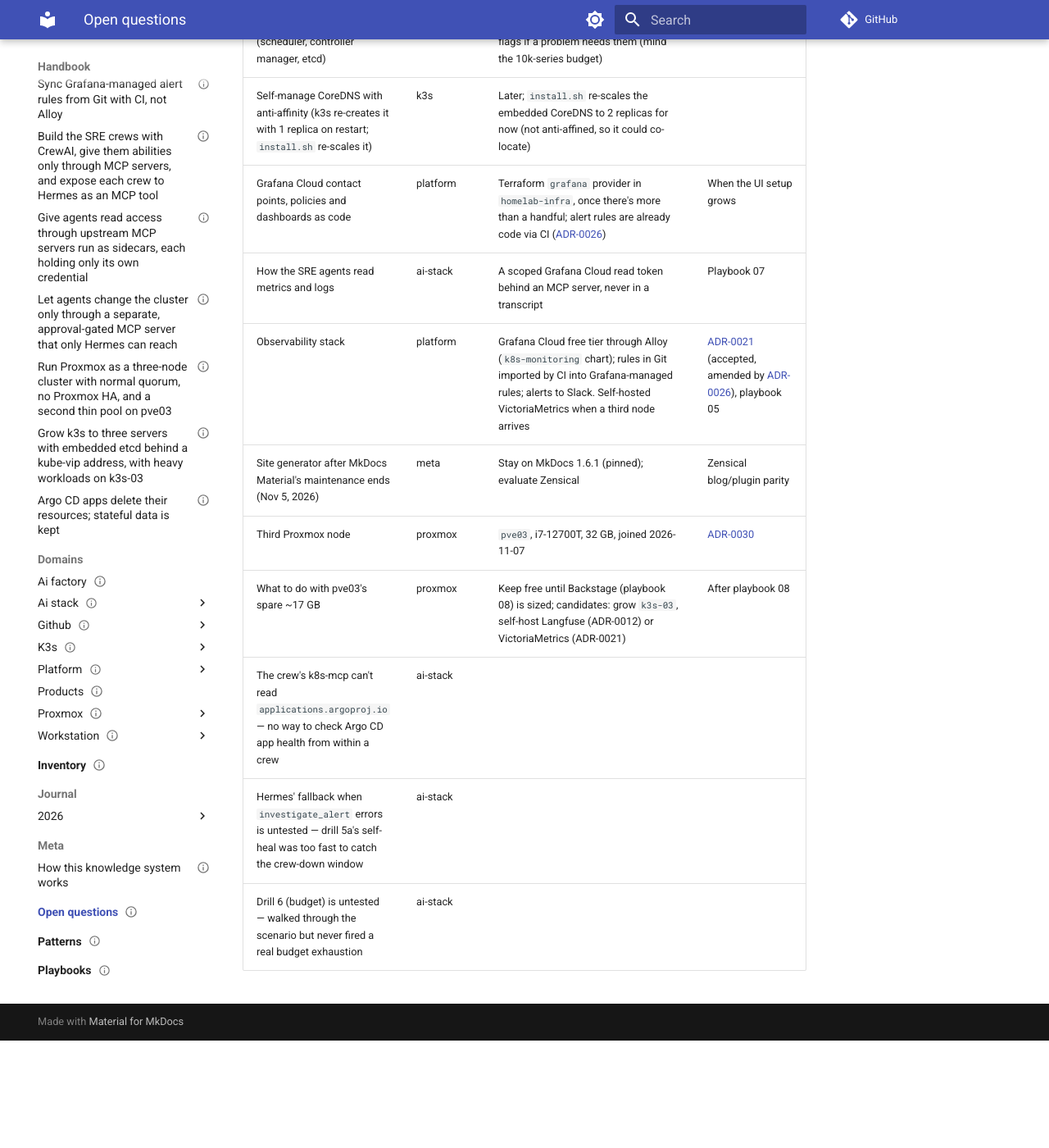
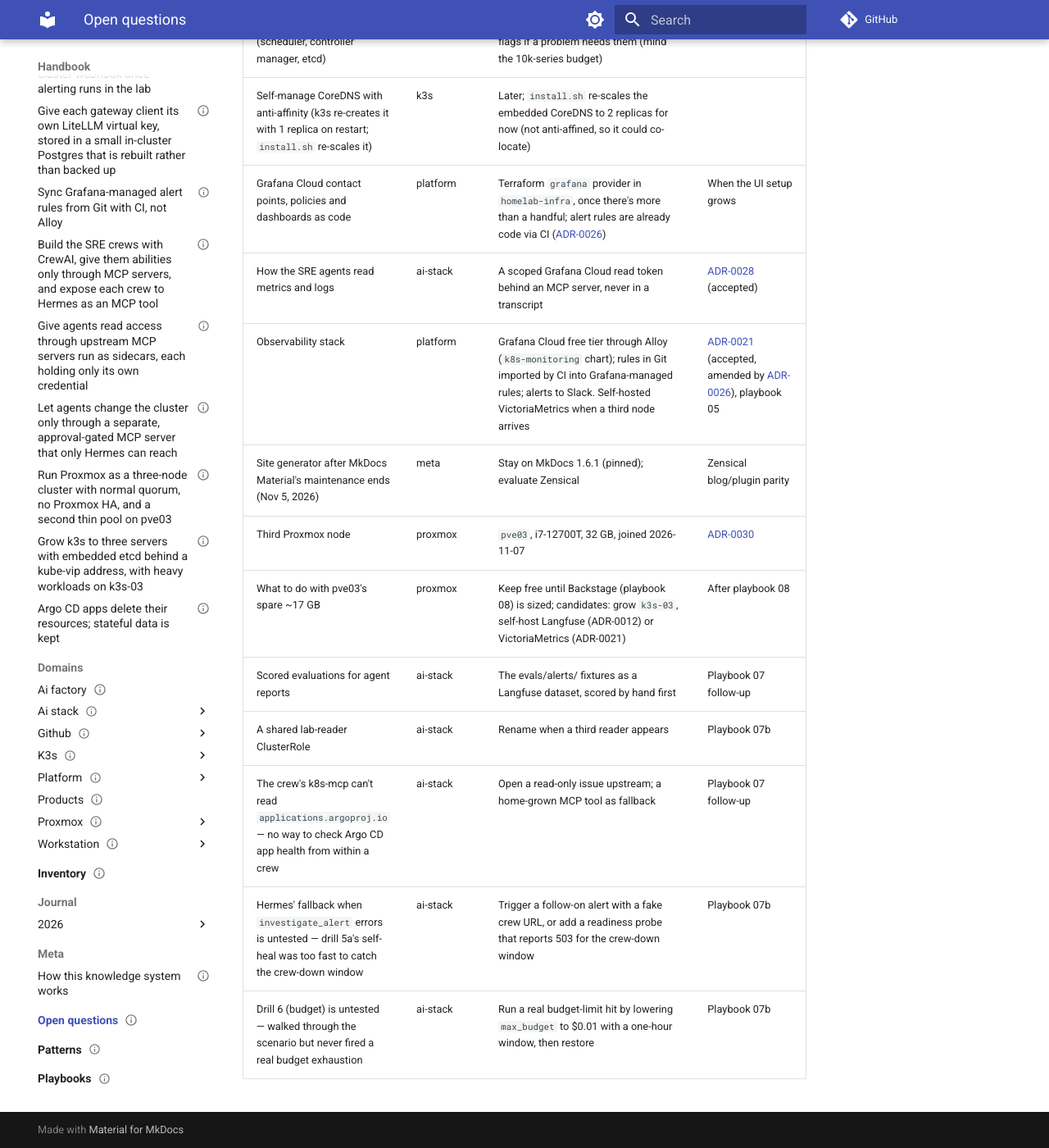
Before and after one commit to ssaav5-ai-labs/handbook, an MkDocs documentation site: the page built from docs/open-questions/index.md, in a window 1280 px wide and 1400 px high, scrolled down 1461 px. Shown: the whole window at 82% size. Built offline with MkDocs 1.6.1 and Material for MkDocs 9.7.7, drawn with Linux system fonts in a browser that asks for light colours; comment, search, counter and statistics services are not loaded; before the commit the page ends 2730 px from its top, so only the background shows below that; some of the changed text lies outside the part shown.

Commit message:
playbook 07: update indices, link open questions to ADRs, add new questions (#44)

```diff
--- a/docs/open-questions/index.md
+++ b/docs/open-questions/index.md
@@ -20,7 +20,7 @@ updated: 2026-11-09
 | Where Hermes runs | ai-stack | On k3s as its own pod (no Docker socket); the laptop has no room (8 GB) | [ADR-0023](../decisions/0023-hermes-on-k3s-pod-as-sandbox.md) (accepted) |
 | Virtual key for OpenCode | ai-stack | Move OpenCode to its own virtual key once the gateway has TLS; it keeps the master key until then | Playbook 06 |
 | Default coding harness | ai-stack | OpenCode (any model); Claude Code optional | Playbook 00 |
-| SRE agent framework: CrewAI vs LangGraph | ai-stack | CrewAI, with tools as MCP servers so it stays swappable | Playbook 07 |
+| SRE agent framework: CrewAI vs LangGraph | ai-stack | CrewAI, with tools as MCP servers so it stays swappable | [ADR-0027](../decisions/0027-crewai-crews-as-mcp-tools.md) (accepted) |
 | Uses for the Raspberry Pi 3s | proxmox | Uptime Kuma for outside-the-cluster checks; DNS later. No QDevice (ADR-0013) | After playbook 05 |
 | AI factory architecture | ai-factory | | After platform is up |
 | Proxmox provisioning | proxmox | OpenTofu (bpg/proxmox) + cloud-init template | [ADR-0014](../decisions/0014-provision-proxmox-vms-opentofu-bpg-provider.md) |
@@ -34,11 +34,13 @@ updated: 2026-11-09
 | k3s control-plane metrics (scheduler, controller manager, etcd) | k3s | Off for now; expose with k3s server flags if a problem needs them (mind the 10k-series budget) | When needed |
 | Self-manage CoreDNS with anti-affinity (k3s re-creates it with 1 replica on restart; `install.sh` re-scales it) | k3s | Later; `install.sh` re-scales the embedded CoreDNS to 2 replicas for now (not anti-affined, so it could co-locate) | |
 | Grafana Cloud contact points, policies and dashboards as code | platform | Terraform `grafana` provider in `homelab-infra`, once there's more than a handful; alert rules are already code via CI ([ADR-0026](../decisions/0026-grafana-managed-alert-rules-synced-from-git-by-ci.md)) | When the UI setup grows |
-| How the SRE agents read metrics and logs | ai-stack | A scoped Grafana Cloud read token behind an MCP server, never in a transcript | Playbook 07 |
+| How the SRE agents read metrics and logs | ai-stack | A scoped Grafana Cloud read token behind an MCP server, never in a transcript | [ADR-0028](../decisions/0028-agent-read-access-through-upstream-mcp-sidecars.md) (accepted) |
 | Observability stack | platform | Grafana Cloud free tier through Alloy (`k8s-monitoring` chart); rules in Git imported by CI into Grafana-managed rules; alerts to Slack. Self-hosted VictoriaMetrics when a third node arrives | [ADR-0021](../decisions/0021-grafana-cloud-for-monitoring.md) (accepted, amended by [ADR-0026](../decisions/0026-grafana-managed-alert-rules-synced-from-git-by-ci.md)), playbook 05 |
 | Site generator after MkDocs Material's maintenance ends (Nov 5, 2026) | meta | Stay on MkDocs 1.6.1 (pinned); evaluate Zensical | Zensical blog/plugin parity |
 | Third Proxmox node | proxmox | `pve03`, i7-12700T, 32 GB, joined 2026-11-07 | [ADR-0030](../decisions/0030-three-node-proxmox-cluster.md) |
 | What to do with pve03's spare ~17 GB | proxmox | Keep free until Backstage (playbook 08) is sized; candidates: grow `k3s-03`, self-host Langfuse (ADR-0012) or VictoriaMetrics (ADR-0021) | After playbook 08 |
-| The crew's k8s-mcp can't read `applications.argoproj.io` — no way to check Argo CD app health from within a crew | ai-stack | | |
-| Hermes' fallback when `investigate_alert` errors is untested — drill 5a's self-heal was too fast to catch the crew-down window | ai-stack | | |
-| Drill 6 (budget) is untested — walked through the scenario but never fired a real budget exhaustion | ai-stack | | |
+| Scored evaluations for agent reports | ai-stack | The evals/alerts/ fixtures as a Langfuse dataset, scored by hand first | Playbook 07 follow-up |
+| A shared lab-reader ClusterRole | ai-stack | Rename when a third reader appears | Playbook 07b |
+| The crew's k8s-mcp can't read `applications.argoproj.io` — no way to check Argo CD app health from within a crew | ai-stack | Open a read-only issue upstream; a home-grown MCP tool as fallback | Playbook 07 follow-up |
+| Hermes' fallback when `investigate_alert` errors is untested — drill 5a's self-heal was too fast to catch the crew-down window | ai-stack | Trigger a follow-on alert with a fake crew URL, or add a readiness probe that reports 503 for the crew-down window | Playbook 07b |
+| Drill 6 (budget) is untested — walked through the scenario but never fired a real budget exhaustion | ai-stack | Run a real budget-limit hit by lowering `max_budget` to $0.01 with a one-hour window, then restore | Playbook 07b |
```
Also changed, not shown: other parts of docs/open-questions/index.md (+1 -1 lines), docs/decisions/index.md (+4 -1 lines), docs/playbooks/index.md (+2 -2 lines).
